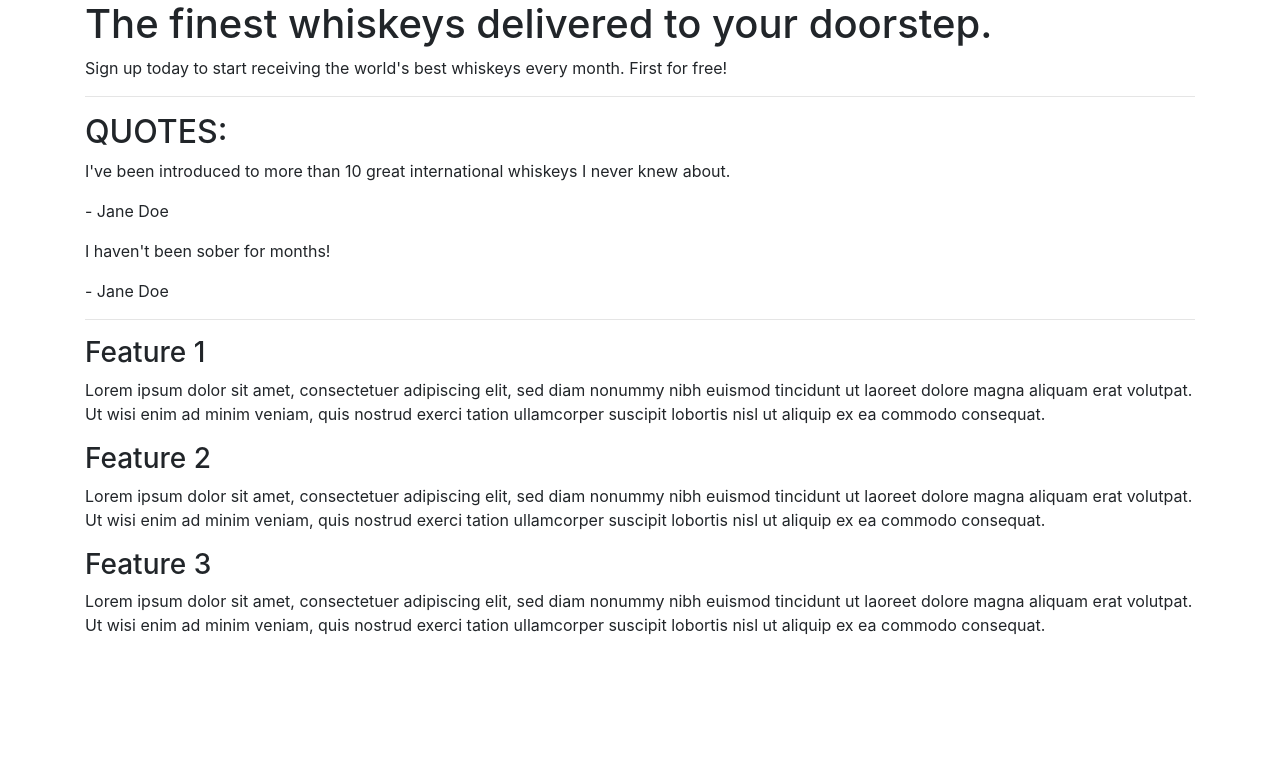
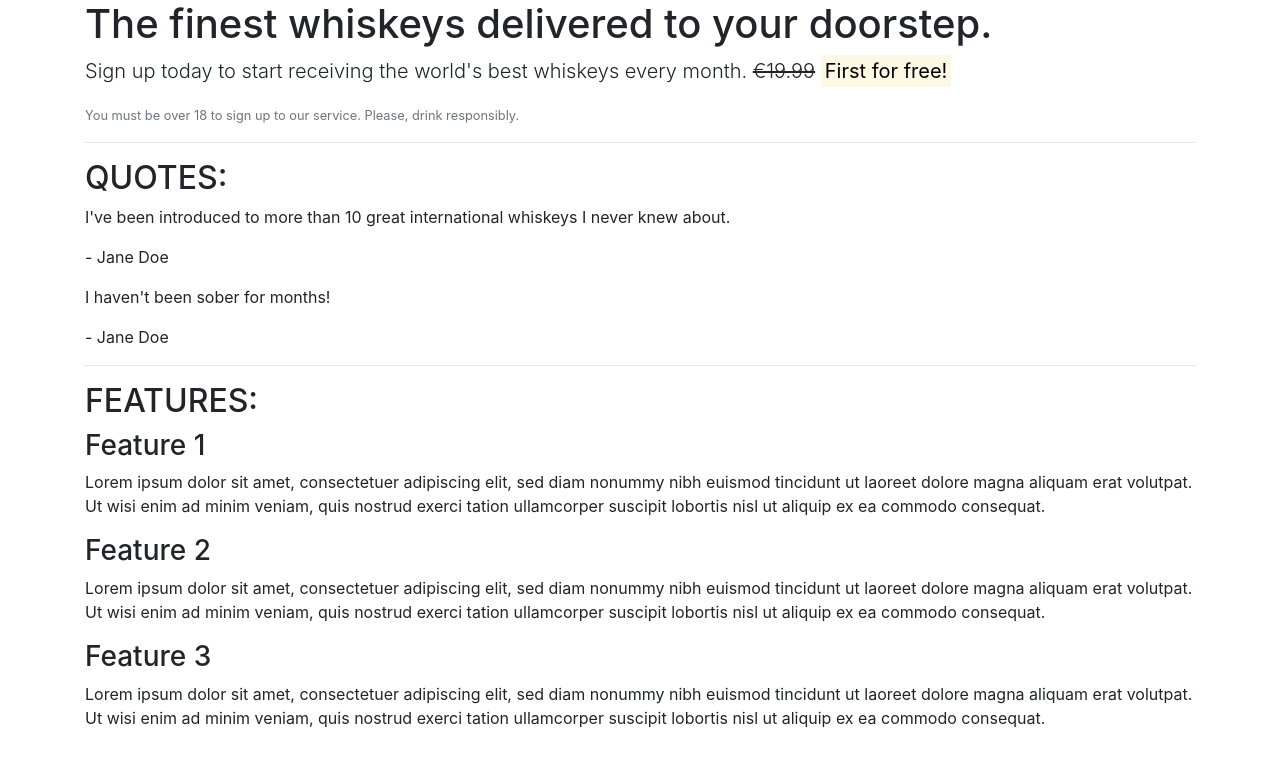
Before and after one commit to Junon72/Whiskey-drop, a plain HTML site: page index.html in a window 1280 px wide. Drawn offline with nearby package versions, Linux system fonts and the light colour scheme.

Commit message:
Styling some of the text

```diff
--- a/index.html
+++ b/index.html
@@ -13,7 +13,8 @@
        <!--Callout-->
        <section class="callout">
            <h1>The finest whiskeys delivered to your doorstep.</h1>
-           <p>Sign up today to start receiving the world's best whiskeys every month. First for free!</p>
+           <p class="lead">Sign up today to start receiving the world's best whiskeys every month. <s>€19.99</s> <strong><mark>First for free!</mark></strong></p>
+           <p class="text-muted"><small>You must be over 18 to sign up to our service. Please, drink responsibly.</small></p>
        </section>
        <!--/.callout-->
        <hr>
@@ -35,6 +36,7 @@
 
        <!-- Features-->
        <section class="features">
+           <h2 class="text-uppercase">Features:</h2>
            <div class="feature">
                <h3>Feature 1</h3>
                <p>Lorem ipsum dolor sit amet, consectetuer adipiscing elit,
```
